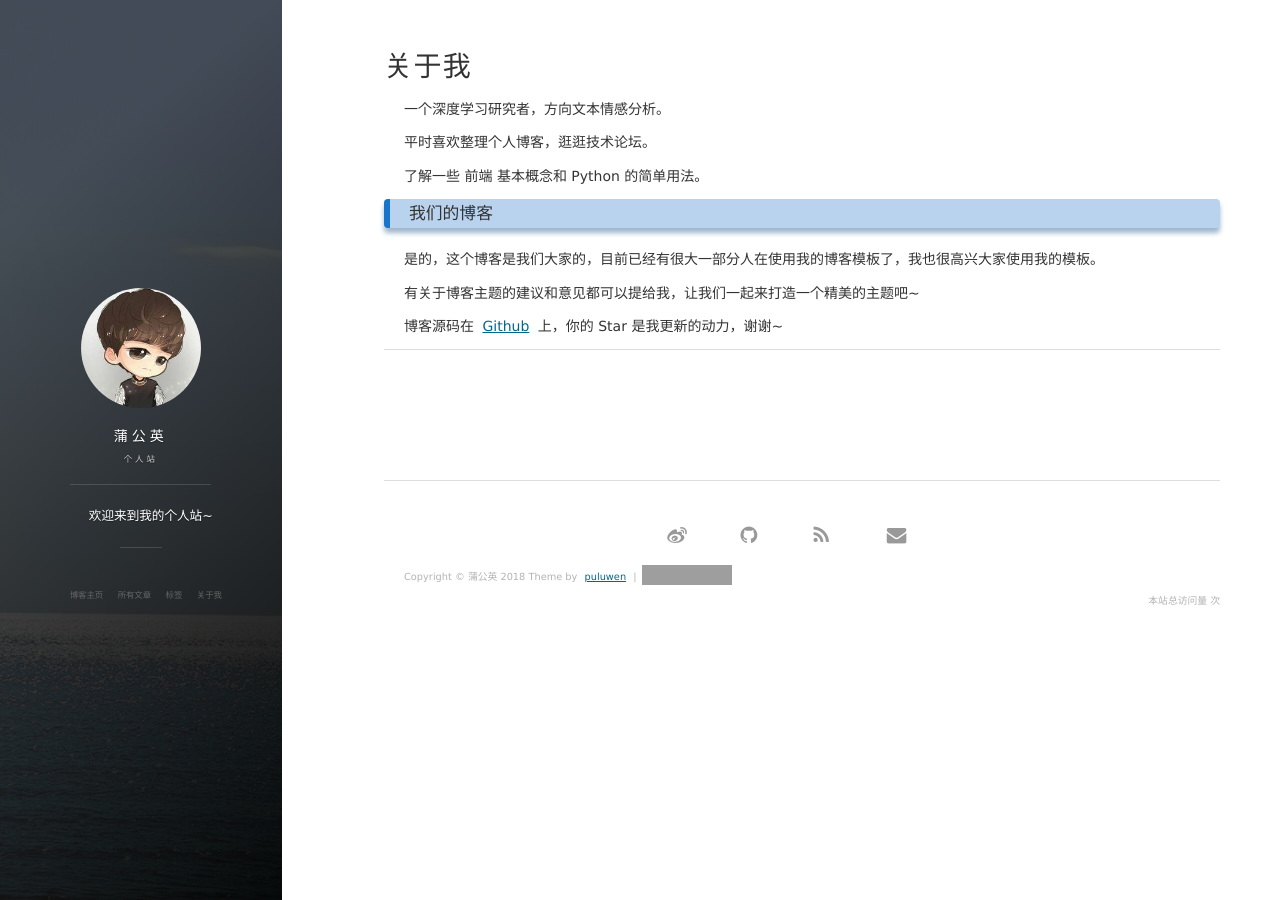
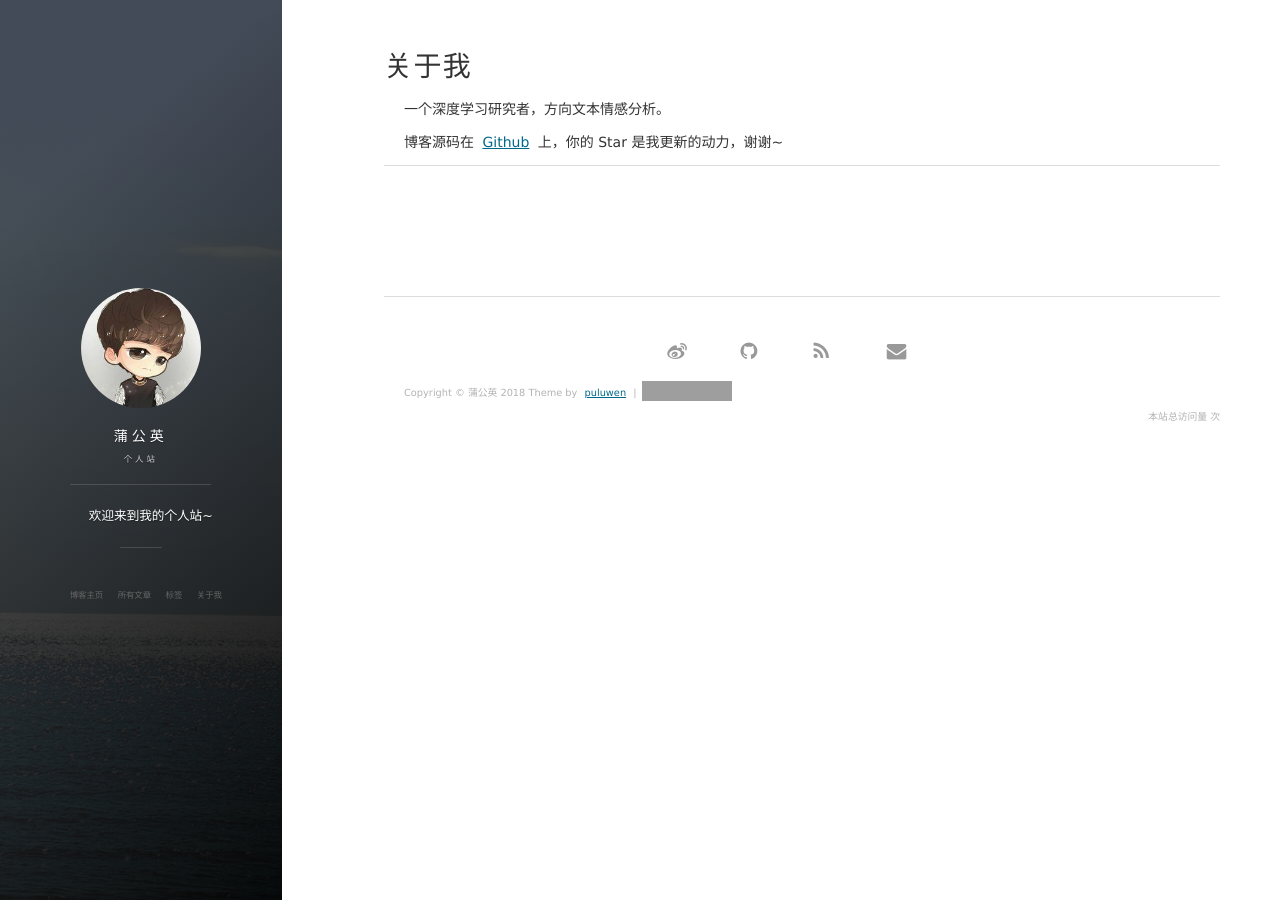
Before and after one commit to puluwen/puluwen.github.io, a Jekyll site: the page built from about.md, in a window 1280 px wide. Built offline with Jekyll 4.4.1, drawn with Linux system fonts in a browser that asks for light colours; nearby versions of some CDN libraries; comment, search, counter and statistics services are not loaded; grey boxes are pictures that could not be loaded.

Commit message:
Update about.md

```diff
--- a/about.md
+++ b/about.md
@@ -4,22 +4,6 @@ title: 关于我
 ---
 
 一个深度学习研究者，方向文本情感分析。
-<p>
-平时喜欢整理个人博客，逛逛技术论坛。
-<p>
-了解一些 前端 基本概念和 Python 的简单用法。
-
-<p>
-
-<h3> 我们的博客 </h3>
-
-<p>
-
-是的，这个博客是我们大家的，目前已经有很大一部分人在使用我的博客模板了，我也很高兴大家使用我的模板。
-
-<p>
-
-有关于博客主题的建议和意见都可以提给我，让我们一起来打造一个精美的主题吧~
 
 <p>
 
```
